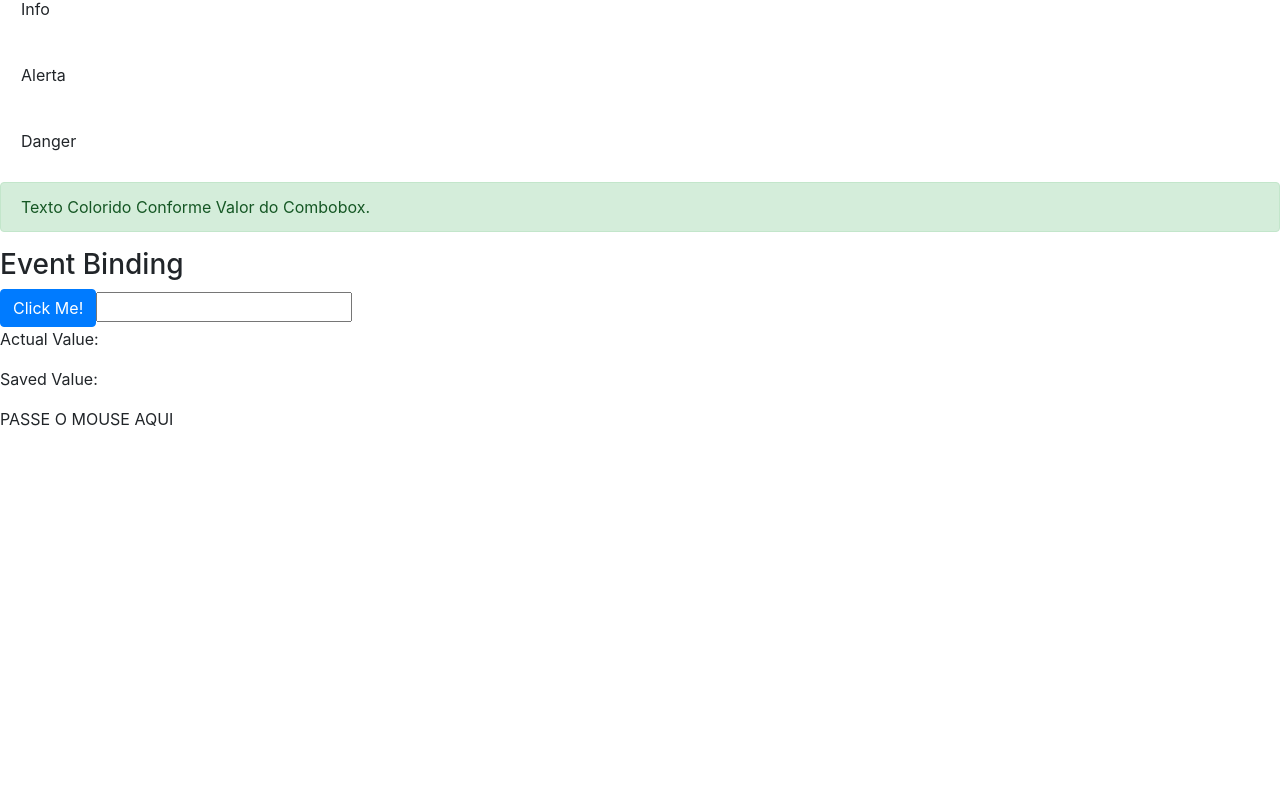
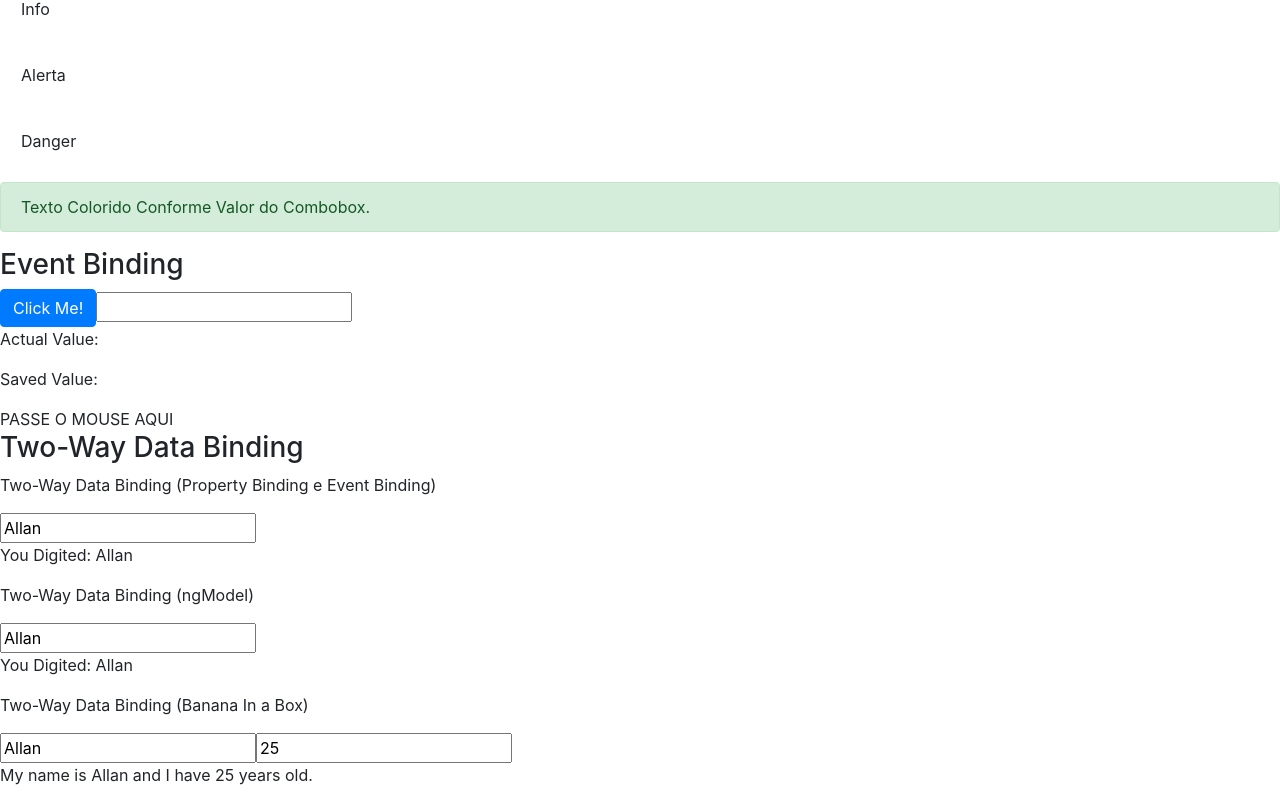
Before and after one commit to allandemancilha/Angular, an Angular app in the folder LoianeGroner/DataBinding/: page / in a window 1280 px wide. Shown: the part 1015-1818 px from the top of the page. Before the commit the page ends 1446 px from the top, so only its background shows below. Built offline with nearby package versions, Linux system fonts and the light colour scheme.

Commit message:
Utilizando Two-Way Data Binding

```diff
--- a/LoianeGroner/DataBinding/src/app/app.module.ts
+++ b/LoianeGroner/DataBinding/src/app/app.module.ts
@@ -5,6 +5,7 @@ import { AppRoutingModule } from './app-routing.module';
 import { AppComponent } from './app.component';
 import { DataBindingComponent } from './data-binding/data-binding.component';
 import { BrowserAnimationsModule } from '@angular/platform-browser/animations';
+import { FormsModule } from '@angular/forms';
 
 @NgModule({
   declarations: [
@@ -14,6 +15,7 @@ import { BrowserAnimationsModule } from '@angular/platform-browser/animations';
   imports: [
     BrowserModule,
     AppRoutingModule,
+    FormsModule,
     BrowserAnimationsModule
   ],
   providers: [],
--- a/LoianeGroner/DataBinding/src/app/data-binding/data-binding.component.html
+++ b/LoianeGroner/DataBinding/src/app/data-binding/data-binding.component.html
@@ -68,3 +68,30 @@
       </div>
   </article>
 </section>
+
+<section class="two-way-data-binding">
+  <article>
+      <h3>Two-Way Data Binding</h3>
+      <div>
+        <p>Two-Way Data Binding (Property Binding e Event Binding)</p>
+        <input type="text" [value]="name" (input)="name = inputFieldTwoWay.value" #inputFieldTwoWay/>
+        <p>You Digited: {{ name }}</p>
+      </div>
+      <div>
+        <p>Two-Way Data Binding (ngModel)</p>
+        <!-- Para Utilizar o Two-Way Data Binding Com o ngModel é Preciso Importar
+          o Módulo FormsModule no AppModule -->
+
+        <!-- Não é Preciso Utilizar Uma Váriavel Local Para Pegar o Value do Input,
+          Pois ao Utilizar o ngModel o Angular Faz Isso Automaticamente -->
+        <input  type="text" [ngModel]="name" (ngModelChange)="name = $event"/>
+        <p>You Digited: {{ name }}</p>
+      </div>
+      <div>
+        <p>Two-Way Data Binding (Banana In a Box)</p>
+        <input  type="text" [(ngModel)]="person.name"/>
+        <input  type="text" [(ngModel)]="person.age"/>
+        <p>My name is {{ person.name }} and I have {{ person.age }} years old.</p>
+      </div>
+  </article>
+</section>
--- a/LoianeGroner/DataBinding/src/app/data-binding/data-binding.component.ts
+++ b/LoianeGroner/DataBinding/src/app/data-binding/data-binding.component.ts
@@ -21,6 +21,11 @@ export class DataBindingComponent implements OnInit {
   inputValue = ''
   valueSaved = ''
   isMouseOver = false;
+  name: string = 'Allan';
+  person: any = {
+    name: 'Allan',
+    age: 25
+  };
 
   constructor() {
     this.url = 'http://loiane.com'
```
